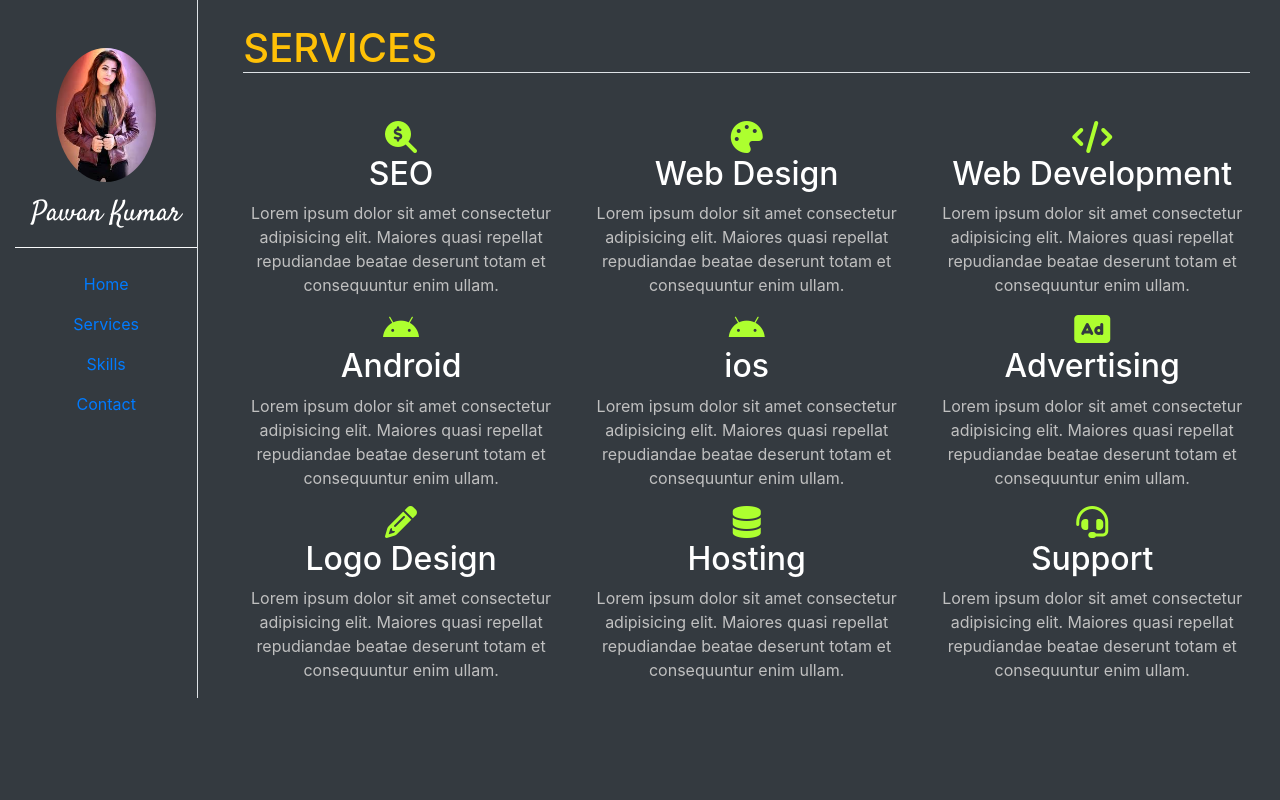
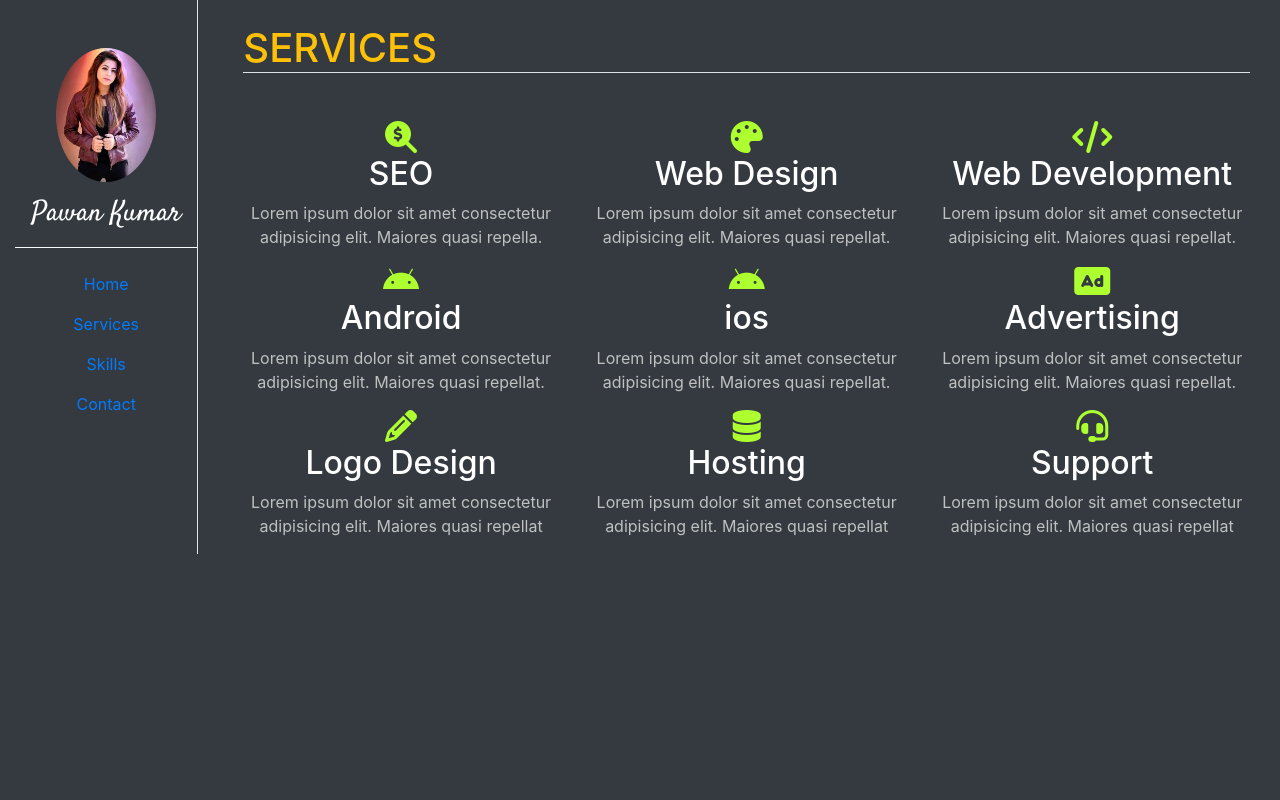
Before and after one commit to Pawan243/Django-Resume-Project, a Django app: page /serve/services/ in a window 1280 px wide. Run offline with Django 3.2, Linux system fonts and the light colour scheme; some libraries are stand-ins or nearby versions.

Commit message:
modified

```diff
--- a/resume/serve/templates/serve/services.html
+++ b/resume/serve/templates/serve/services.html
@@ -10,131 +10,52 @@
         <div class="col-md-4 text-center">
             <i class="fa fa-search-dollar fa-color fa-2x" style="color: greenyellow;" aria-hidden="true"></i>
             <h2 class="text-white">SEO</h2>
-            <p  style="color:silver;">Lorem ipsum dolor sit amet consectetur adipisicing elit. Maiores quasi repellat repudiandae beatae deserunt totam et consequuntur enim ullam.</p>
+            <p  style="color:silver;">Lorem ipsum dolor sit amet consectetur adipisicing elit. Maiores quasi repella.</p>
         </div>
         <div class="col-md-4 text-center">
             <i class="fa fa-palette fa-color fa-2x" style="color: greenyellow;" aria-hidden="true"></i>
             <h2 class="text-white">Web Design</h2>
-            <p style="color:silver;">Lorem ipsum dolor sit amet consectetur adipisicing elit. Maiores quasi repellat repudiandae beatae deserunt totam et consequuntur enim ullam.</p>
+            <p style="color:silver;">Lorem ipsum dolor sit amet consectetur adipisicing elit. Maiores quasi repellat.</p>
         </div>
         <div class="col-md-4 text-center">
             <i class="fa fa-code fa-2x" style="color: greenyellow;"></i>
             <h2 class="text-white">Web Development</h2>
-            <p style="color:silver;">Lorem ipsum dolor sit amet consectetur adipisicing elit. Maiores quasi repellat repudiandae beatae deserunt totam et consequuntur enim ullam.</p>
+            <p style="color:silver;">Lorem ipsum dolor sit amet consectetur adipisicing elit. Maiores quasi repellat.</p>
         </div>
     </div>
     <div class="row">
         <div class="col-md-4 text-center">
             <i class="fa fa-android fa-color fa-2x" style="color: greenyellow;" aria-hidden="true"></i>
             <h2 class="text-white">Android</h2>
-            <p style="color:silver;">Lorem ipsum dolor sit amet consectetur adipisicing elit. Maiores quasi repellat repudiandae beatae deserunt totam et consequuntur enim ullam.</p>
+            <p style="color:silver;">Lorem ipsum dolor sit amet consectetur adipisicing elit. Maiores quasi repellat.</p>
         </div>
         <div class="col-md-4 text-center">
             <i class="fa fa-android fa-apple fa-2x" style="color: greenyellow;" aria-hidden="true"></i>
             <h2 class="text-white">ios</h2>
-            <p style="color:silver;">Lorem ipsum dolor sit amet consectetur adipisicing elit. Maiores quasi repellat repudiandae beatae deserunt totam et consequuntur enim ullam.</p>
+            <p style="color:silver;">Lorem ipsum dolor sit amet consectetur adipisicing elit. Maiores quasi repellat.</p>
         </div>
         <div class="col-md-4 text-center">
             <i class="fa fa-ad fa-2x" style="color: greenyellow;"></i>
             <h2 class="text-white">Advertising</h2>
-            <p style="color:silver;">Lorem ipsum dolor sit amet consectetur adipisicing elit. Maiores quasi repellat repudiandae beatae deserunt totam et consequuntur enim ullam.</p>
+            <p style="color:silver;">Lorem ipsum dolor sit amet consectetur adipisicing elit. Maiores quasi repellat.</p>
         </div>
     </div>
     <div class="row">
         <div class="col-md-4 text-center">
             <i class="fa fa-pencil fa-color fa-2x" style="color: greenyellow;" aria-hidden="true"></i>
             <h2 class="text-white">Logo Design</h2>
-            <p style="color:silver;">Lorem ipsum dolor sit amet consectetur adipisicing elit. Maiores quasi repellat repudiandae beatae deserunt totam et consequuntur enim ullam.</p>
+            <p style="color:silver;">Lorem ipsum dolor sit amet consectetur adipisicing elit. Maiores quasi repellat</p>
         </div>
         <div class="col-md-4 text-center">
             <i class="fa fa-database fa-color fa-2x" style="color: greenyellow;" aria-hidden="true"></i>
             <h2 class="text-white">Hosting</h2>
-            <p style="color:silver;">Lorem ipsum dolor sit amet consectetur adipisicing elit. Maiores quasi repellat repudiandae beatae deserunt totam et consequuntur enim ullam.</p>
+            <p style="color:silver;">Lorem ipsum dolor sit amet consectetur adipisicing elit. Maiores quasi repellat</p>
         </div>
         <div class="col-md-4 text-center">
             <i class="fa fa-headset fa-2x" style="color: greenyellow;"></i>
             <h2 class="text-white">Support</h2>
-            <p style="color:silver;">Lorem ipsum dolor sit amet consectetur adipisicing elit. Maiores quasi repellat repudiandae beatae deserunt totam et consequuntur enim ullam.</p>
+            <p style="color:silver;">Lorem ipsum dolor sit amet consectetur adipisicing elit. Maiores quasi repellat</p>
         </div>
     </div>
 </div>
-{%endblock%}
-<!doctype html>
-<html lang="en">
-  <head>
-    <!-- Required meta tags -->
-    <meta charset="utf-8">
-    <meta name="viewport" content="width=device-width, initial-scale=1, shrink-to-fit=no">
-
-    <!-- Bootstrap CSS -->
-    <link rel="stylesheet" href="https://stackpath.bootstrapcdn.com/bootstrap/4.2.1/css/bootstrap.min.css" integrity="sha384-GJzZqFGwb1QTTN6wy59ffF1BuGJpLSa9DkKMp0DgiMDm4iYMj70gZWKYbI706tWS" crossorigin="anonymous">
-
-    <title>{% block title%} {% endblock %}</title>
-     <style>
-       {% block css %} {% endblock %}
-  </style>
-  </head>
-  <body>
-
-    <nav class="navbar navbar-expand-lg navbar-dark bg-dark">
-  <a class="navbar-brand" href="/shop">My Awesome Cart</a>
-  <button class="navbar-toggler" type="button" data-toggle="collapse" data-target="#navbarSupportedContent" aria-controls="navbarSupportedContent" aria-expanded="false" aria-label="Toggle navigation">
-    <span class="navbar-toggler-icon"></span>
-  </button>
-
-  <div class="collapse navbar-collapse" id="navbarSupportedContent">
-    <ul class="navbar-nav mr-auto">
-      <li class="nav-item active">
-        <a class="nav-link" href="/shop">Home <span class="sr-only">(current)</span></a>
-      </li>
-      <li class="{% if nbar == 'AboutUs' %}active{% endif %}">
-        <a class="nav-link" href="/shop/about">About Us</a>
-      </li>
-
-      <li class="{% if nbar == 'tracker' %}active{% endif %}">
-        <a class="nav-link" href="/shop/tracker">Tracker</a>
-      </li>
-
-      <li class="{% if nbar == 'contact' %}active{% endif %}">
-        <a class="nav-link" href="/shop/contact">Contact Us</a>
-      </li>
-      <li class="{% if nbar == 'AboutUs' %}active{% endif %}">
-        <a class="nav-link" href="/blog">Blog</a>
-      </li>
-    </ul>
-    <ul class="navbar-nav ml-auto">
-      {% if user.is_authenticated %}
-      <div class="container text-center">
-        <li class="text-uppercase" style="color: rgb(0, 255, 55);"><b>Hello {{user.first_name}}</b></li>
-        <li class="text-uppercase" style="color: rgb(0, 255, 55);"><b>Welcome to My Awesome
-          Cart</b></li>
-      </div>
-      <li class="nav-item active">
-        <a class="nav-link" href="/shop/logout">logout</a>
-      </li>
-      {% endif %}
-    </ul>
-    <form class="form-inline my-2 my-lg-0">
-      <input class="form-control mr-sm-2" type="search" placeholder="Search" aria-label="Search">
-      <button class="btn btn-outline-success my-2 my-sm-0" type="submit">Search</button>
-    </form>
-    <button type="button" class="btn btn-secondary mx-2" id="popcart" data-container="body" data-toggle="popover" data-placement="bottom" data-html="true" data-content="Vivamus
-sagittis lacus vel augue laoreet rutrum faucibus.">
-
-
-  Cart(<span id="cart">0</span>)
-</button>
-  </div>
-</nav>
-  {% block body %} {% endblock %}
-
-    <!-- Optional JavaScript -->
-    <!-- jQuery first, then Popper.js, then Bootstrap JS -->
-    <script src="https://code.jquery.com/jquery-3.3.1.js"
-  integrity="sha256-2Kok7MbOyxpgUVvAk/HJ2jigOSYS2auK4Pfzbm7uH60="
-  crossorigin="anonymous"></script>
-    <script src="https://cdnjs.cloudflare.com/ajax/libs/popper.js/1.14.6/umd/popper.min.js" integrity="sha384-wHAiFfRlMFy6i5SRaxvfOCifBUQy1xHdJ/yoi7FRNXMRBu5WHdZYu1hA6ZOblgut" crossorigin="anonymous"></script>
-    <script src="https://stackpath.bootstrapcdn.com/bootstrap/4.2.1/js/bootstrap.min.js" integrity="sha384-B0UglyR+jN6CkvvICOB2joaf5I4l3gm9GU6Hc1og6Ls7i6U/mkkaduKaBhlAXv9k" crossorigin="anonymous"></script>
-    {% block js %} {% endblock %}
-  </body>
-</html>
+{% endblock %}
```
